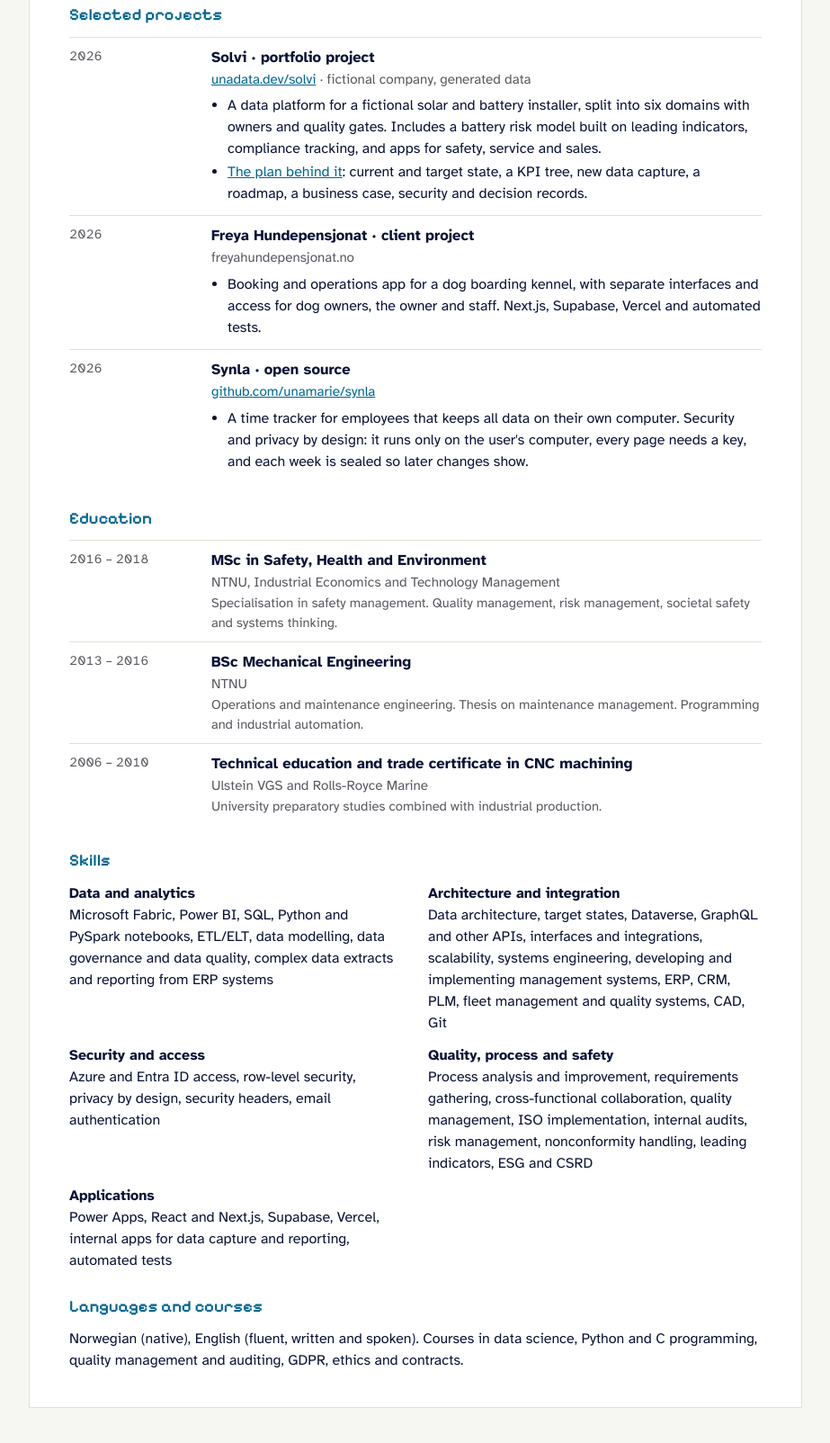
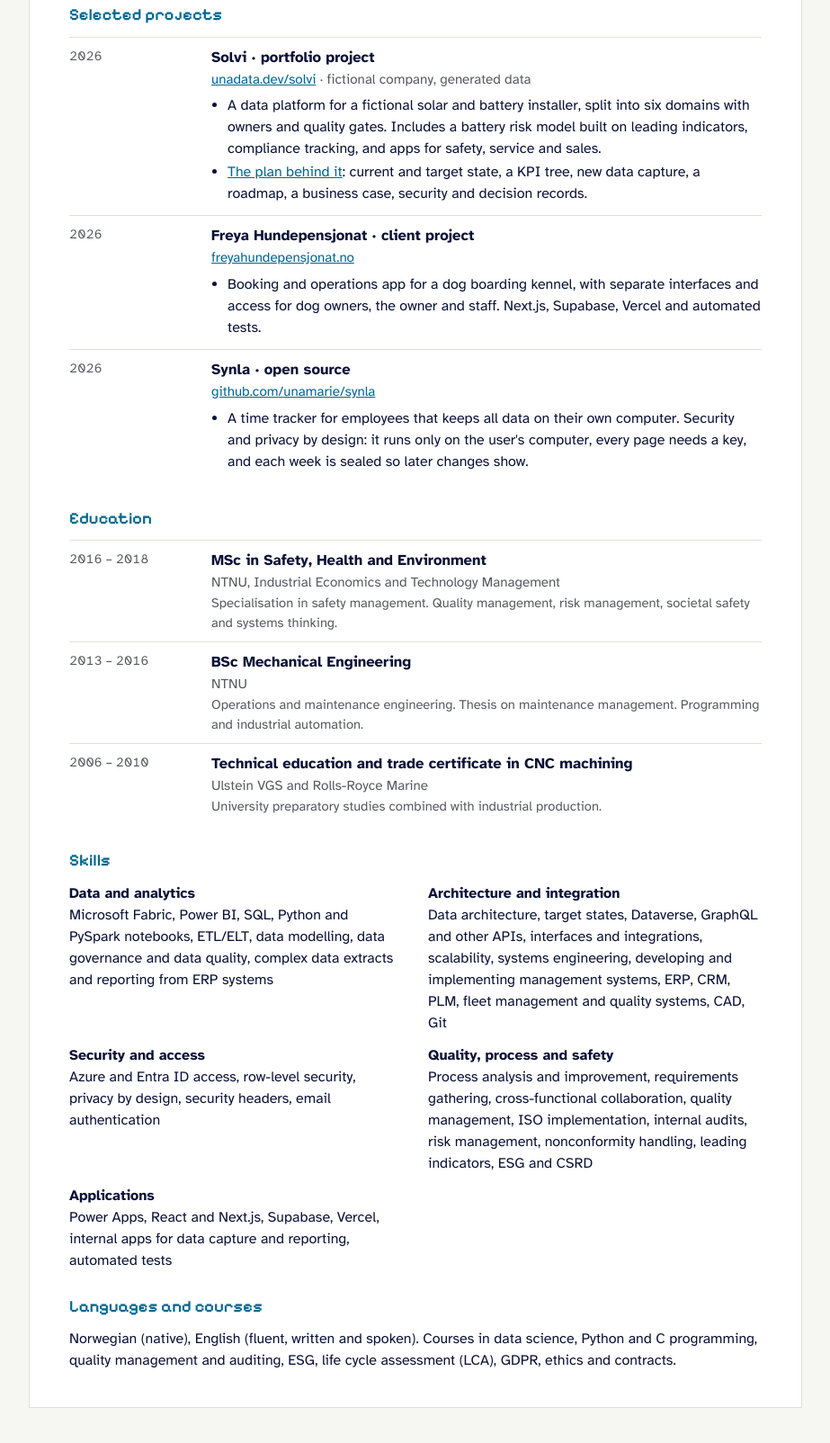
Before and after one commit to unamarie/solvi, a plain HTML site: page site/cv/index.html in a window 1280 px wide. Shown: the part 1875-3479 px from the top of the page at 90% size, without its empty margins (178-1101 px from the left). Drawn offline with Linux system fonts and the light colour scheme.

Commit message:
CV: link to Freya, courses in ESG and LCA

```diff
--- a/site/cv/index.html
+++ b/site/cv/index.html
@@ -136,7 +136,7 @@ p{margin:0}
       <ul><li>A data platform for a fictional solar and battery installer, split into six domains with owners and quality gates. Includes a battery risk model built on leading indicators, compliance tracking, and apps for safety, service and sales.</li>
         <li><a href="https://unadata.dev/solvi/architecture/">The plan behind it</a>: current and target state, a KPI tree, new data capture, a roadmap, a business case, security and decision records.</li></ul></div></div>
     <div class="item"><div class="when">2026</div><div class="what">
-      <h3>Freya Hundepensjonat · client project</h3><div class="org">freyahundepensjonat.no</div>
+      <h3>Freya Hundepensjonat · client project</h3><div class="org"><a href="https://freyahundepensjonat.no">freyahundepensjonat.no</a></div>
       <ul><li>Booking and operations app for a dog boarding kennel, with separate interfaces and access for dog owners, the owner and staff. Next.js, Supabase, Vercel and automated tests.</li></ul></div></div>
     <div class="item"><div class="when">2026</div><div class="what">
       <h3>Synla · open source</h3><div class="org"><a href="https://github.com/unamarie/synla">github.com/unamarie/synla</a></div>
@@ -163,7 +163,7 @@ p{margin:0}
     </div>
 
     <h2>Languages and courses</h2>
-    <p>Norwegian (native), English (fluent, written and spoken). Courses in data science, Python and C programming, quality management and auditing, GDPR, ethics and contracts.</p>
+    <p>Norwegian (native), English (fluent, written and spoken). Courses in data science, Python and C programming, quality management and auditing, ESG, life cycle assessment (LCA), GDPR, ethics and contracts.</p>
 
   </article>
 </div>
```
Also changed, not shown: site/src/cv.html (+2 -2 lines), 1 other file.
